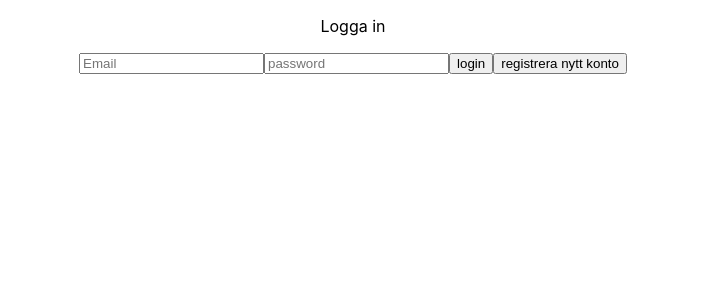
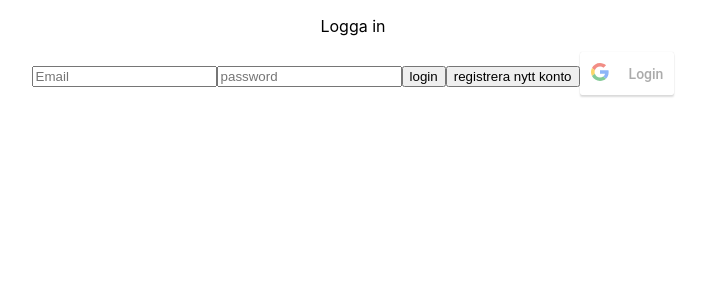
Before and after one commit to LindBost/stepCounter, a React (Create React App) app in the folder frontend/: page / in a window 1280 px wide. Shown: the top 300 px of the page, without its empty margins (287-992 px from the left). Built offline with nearby package versions, Linux system fonts and the light colour scheme.

Commit message:
google api

```diff
--- a/frontend/package.json
+++ b/frontend/package.json
@@ -12,7 +12,8 @@
     "react-datepicker": "^2.14.1",
     "react-dom": "^16.13.1",
     "react-router-dom": "^5.1.2",
-    "react-scripts": "3.4.1"
+    "react-scripts": "3.4.1",
+    "react-google-login": "latest"
   },
   "scripts": {
     "start": "react-scripts start",
--- a/frontend/src/components/Login.js
+++ b/frontend/src/components/Login.js
@@ -1,6 +1,7 @@
 import React, {useState} from 'react';
 import {login, personalSteps} from "../service/UserService";
 import { useHistory } from "react-router-dom";
+import { GoogleLogin } from 'react-google-login';
 
 const Login = ({setUserInfo}) => {
     const [email, setEmail] = useState('');
@@ -16,6 +17,12 @@ const Login = ({setUserInfo}) => {
 
     };
 
+    const responseGoogle = (response) => {
+        console.log(response);
+        const token = response.accessToken;
+        console.log('token', token);
+    }
+
     return (
         <div>
             <p>Logga in</p>
@@ -25,6 +32,14 @@ const Login = ({setUserInfo}) => {
                 login
             </button>
             <button onClick={() => history.push('/register-new-account')}>registrera nytt konto</button>
+
+            <GoogleLogin
+                clientId="146490553867-4qraof585vmpt92jvhib0rpd88se4cla.apps.googleusercontent.com"
+                buttonText="Login"
+                onSuccess={responseGoogle}
+                onFailure={responseGoogle}
+                cookiePolicy={'single_host_origin'}
+            />
         </div>
     )
 };
--- a/frontend/src/index.js
+++ b/frontend/src/index.js
@@ -5,6 +5,8 @@ import App from './App';
 import * as serviceWorker from './serviceWorker';
 import "react-datepicker/dist/react-datepicker.css";
 
+
+
 ReactDOM.render(
   <React.StrictMode>
     <App />
```
Also changed, not shown: frontend/src/GoogleFit/googleApi.js (added, +17 -0 lines), 2 other files (tests, documents, lock files or other folders).
